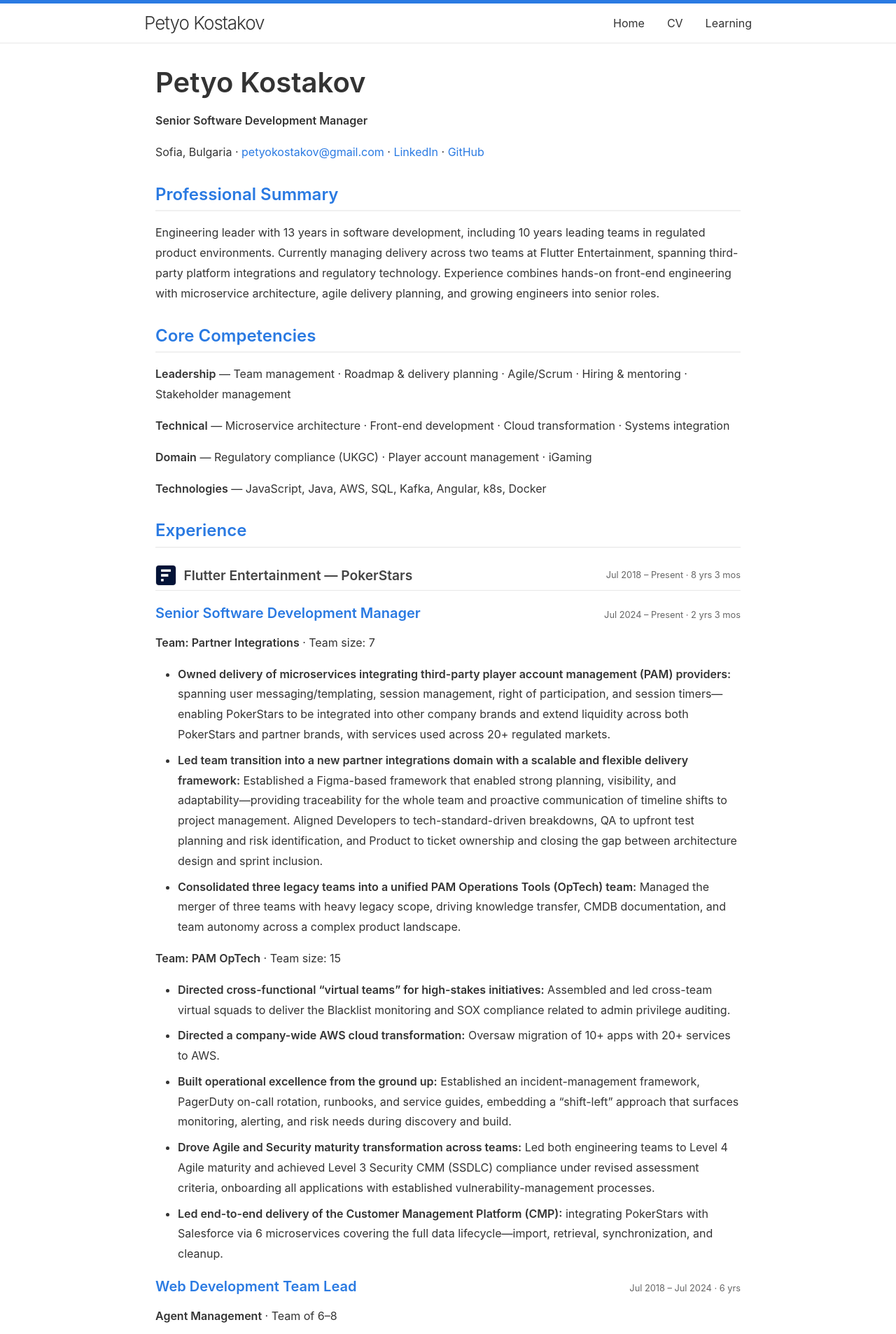
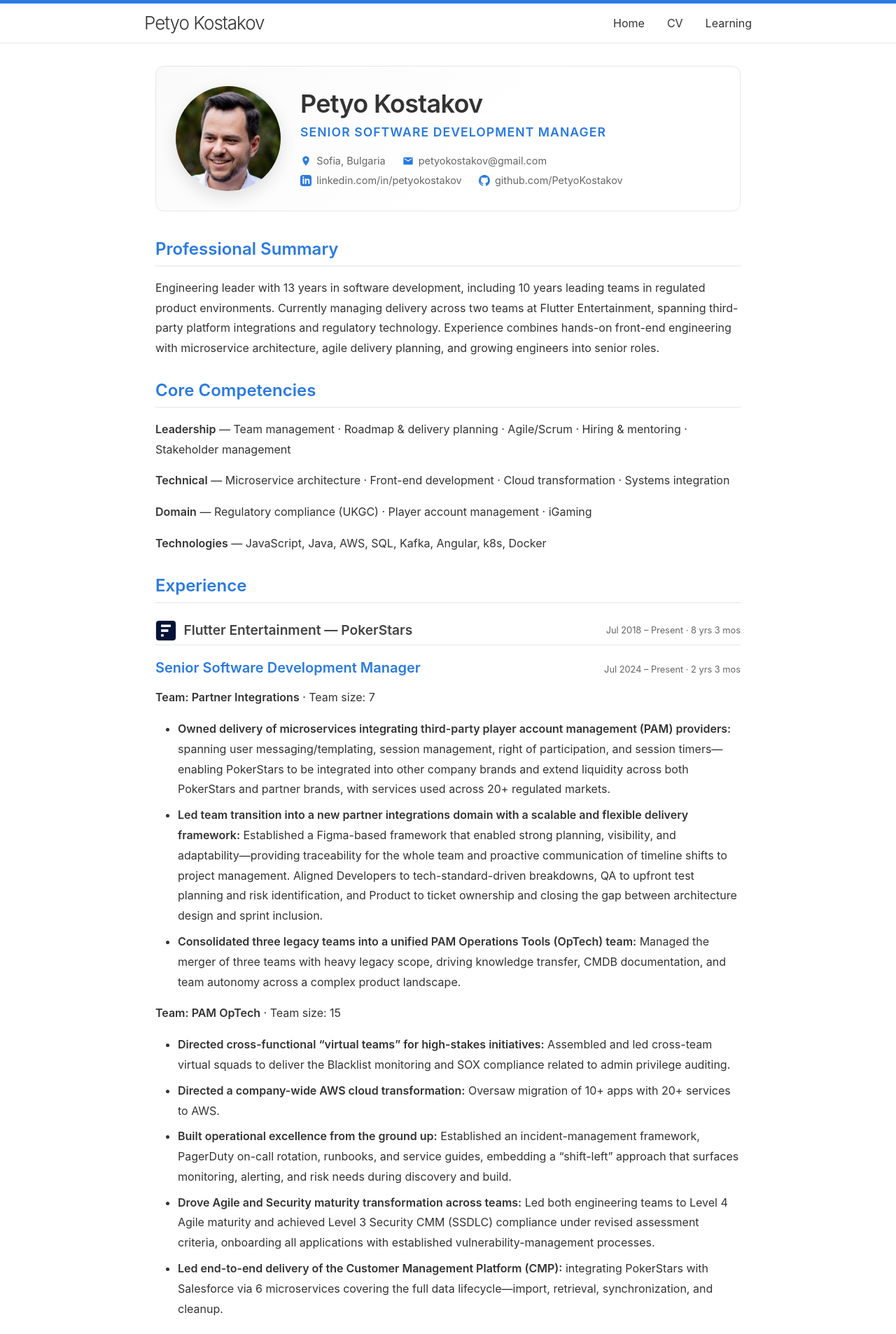
Before and after one commit to PetyoKostakov/PetyoKostakov.github.io, a Jekyll site: the page built from cv.md, in a window 1280 px wide. Shown: the top 1906 px of the page at 70% size. Built offline with Jekyll 4.4.1, drawn with Linux system fonts in a browser that asks for light colours.

Commit message:
Style personal info and add profile picture

```diff
--- a/assets/main.css
+++ b/assets/main.css
@@ -949,6 +949,112 @@ label {
 
 /* ==================== CV ==================== */
 
+/* Personal details: photo on the left, identity + contacts on the right */
+.cv-header {
+  display: flex;
+  align-items: center;
+  gap: 1.75rem;
+  margin: 1rem 0 2.5rem;
+  padding: 1.75rem;
+  border: 1px solid var(--border-color);
+  border-radius: 0.75rem;
+  background: linear-gradient(135deg, var(--background-light) 0%, #fff 60%);
+}
+
+.cv-photo {
+  width: 150px;
+  height: 150px;
+  flex-shrink: 0;
+  border-radius: 50%;
+  object-fit: cover;
+  object-position: center;
+  /* override the global img rule (height:auto, 1.5rem margin) */
+  margin: 0;
+  border: none;
+  box-shadow: 0 8px 24px rgba(0, 0, 0, 0.12);
+}
+
+.cv-identity {
+  min-width: 0;
+}
+
+.page-cv .cv-name {
+  margin: 0 0 0.2rem;
+  font-size: 2.25rem;
+  line-height: 1.15;
+  letter-spacing: -0.02em;
+}
+
+.cv-role {
+  margin: 0 0 1rem;
+  font-size: 1.1rem;
+  font-weight: 600;
+  color: var(--primary-color);
+  text-transform: uppercase;
+  letter-spacing: 0.06em;
+}
+
+.page-cv .cv-contacts {
+  display: flex;
+  flex-wrap: wrap;
+  gap: 0.45rem 1.5rem;
+  margin: 0;
+  padding: 0;
+  list-style: none;
+}
+
+.page-cv .cv-contact {
+  display: inline-flex;
+  align-items: center;
+  gap: 0.45rem;
+  margin: 0;
+  font-size: 0.9rem;
+  line-height: 1.4;
+  color: var(--light-text);
+}
+
+.cv-contact__icon {
+  width: 16px;
+  height: 16px;
+  flex-shrink: 0;
+  color: var(--primary-color);
+}
+
+.cv-contact a {
+  color: var(--light-text);
+  text-decoration: none;
+  overflow-wrap: anywhere;
+}
+
+.cv-contact a:hover {
+  color: var(--primary-color);
+  text-decoration: underline;
+}
+
+@media (max-width: 600px) {
+  .cv-header {
+    flex-direction: column;
+    align-items: center;
+    gap: 1.25rem;
+    padding: 1.5rem 1rem;
+    text-align: center;
+  }
+
+  .cv-photo {
+    width: 120px;
+    height: 120px;
+  }
+
+  .page-cv .cv-name {
+    font-size: 1.75rem;
+  }
+
+  .page-cv .cv-contacts {
+    justify-content: center;
+    gap: 0.4rem 1rem;
+  }
+}
+
 .page-cv h1 {
   margin-bottom: 0.15rem;
 }
@@ -1072,6 +1178,54 @@ label {
     margin: 0 0 0.2rem;
   }
 
+  /* Flatten the header card: no fill, no rounding, tighter spacing */
+  .cv-header {
+    gap: 1rem;
+    margin: 0 0 0.9rem;
+    padding: 0 0 0.6rem;
+    border: none;
+    border-bottom: 1px solid #999;
+    border-radius: 0;
+    background: none;
+    break-inside: avoid;
+  }
+
+  .cv-photo {
+    width: 78pt;
+    height: 78pt;
+    box-shadow: none;
+    border: 1px solid #ccc;
+    -webkit-print-color-adjust: exact;
+    print-color-adjust: exact;
+  }
+
+  .page-cv .cv-name {
+    font-size: 19pt;
+  }
+
+  .cv-role {
+    margin-bottom: 0.4rem;
+    font-size: 10.5pt;
+    color: #000;
+  }
+
+  .page-cv .cv-contact,
+  .cv-contact a {
+    font-size: 9pt;
+    color: #333;
+  }
+
+  .cv-contact__icon {
+    width: 9pt;
+    height: 9pt;
+    color: #333;
+  }
+
+  /* The label already spells out the destination */
+  .cv-contact a[href^="http"]::after {
+    content: "";
+  }
+
   h2 {
     font-size: 12.5pt;
     margin: 1.1rem 0 0.4rem;
--- a/cv.md
+++ b/cv.md
@@ -4,10 +4,46 @@ title: CV
 permalink: /cv/
 ---
 
-# Petyo Kostakov
-**Senior Software Development Manager**
+<header class="cv-header">
+  <img
+    class="cv-photo"
+    src="{{ '/assets/PetyoKostakovProfile.jpg' | relative_url }}"
+    alt="Petyo Kostakov"
+    width="150"
+    height="150">
 
-Sofia, Bulgaria · [petyokostakov@gmail.com](mailto:petyokostakov@gmail.com) · [LinkedIn](https://www.linkedin.com/in/petyokostakov/) · [GitHub](https://github.com/PetyoKostakov)
+  <div class="cv-identity">
+    <h1 class="cv-name">Petyo Kostakov</h1>
+    <p class="cv-role">Senior Software Development Manager</p>
+
+    <ul class="cv-contacts">
+      <li class="cv-contact">
+        <svg class="cv-contact__icon" viewBox="0 0 24 24" fill="currentColor" aria-hidden="true">
+          <path d="M12 2C8.13 2 5 5.13 5 9c0 5.25 7 13 7 13s7-7.75 7-13c0-3.87-3.13-7-7-7zm0 9.5A2.5 2.5 0 1 1 12 6.5a2.5 2.5 0 0 1 0 5z"/>
+        </svg>
+        <span>Sofia, Bulgaria</span>
+      </li>
+      <li class="cv-contact">
+        <svg class="cv-contact__icon" viewBox="0 0 24 24" fill="currentColor" aria-hidden="true">
+          <path d="M20 4H4c-1.1 0-1.99.9-1.99 2L2 18c0 1.1.9 2 2 2h16c1.1 0 2-.9 2-2V6c0-1.1-.9-2-2-2zm0 4l-8 5-8-5V6l8 5 8-5v2z"/>
+        </svg>
+        <a href="mailto:petyokostakov@gmail.com">petyokostakov@gmail.com</a>
+      </li>
+      <li class="cv-contact">
+        <svg class="cv-contact__icon" viewBox="0 0 24 24" fill="currentColor" aria-hidden="true">
+          <path d="M19 0h-14c-2.761 0-5 2.239-5 5v14c0 2.761 2.239 5 5 5h14c2.762 0 5-2.239 5-5v-14c0-2.761-2.238-5-5-5zm-11 19h-3v-11h3v11zm-1.5-12.268c-.966 0-1.75-.79-1.75-1.764s.784-1.764 1.75-1.764 1.75.79 1.75 1.764-.783 1.764-1.75 1.764zm13.5 12.268h-3v-5.604c0-3.368-4-3.113-4 0v5.604h-3v-11h3v1.765c1.396-2.586 7-2.777 7 2.469v6.766z"/>
+        </svg>
+        <a href="https://www.linkedin.com/in/petyokostakov/" target="_blank" rel="noopener noreferrer">linkedin.com/in/petyokostakov</a>
+      </li>
+      <li class="cv-contact">
+        <svg class="cv-contact__icon" viewBox="0 0 24 24" fill="currentColor" aria-hidden="true">
+          <path d="M12 0c-6.626 0-12 5.373-12 12 0 5.302 3.438 9.8 8.207 11.387.599.111.793-.261.793-.577v-2.234c-3.338.726-4.033-1.416-4.033-1.416-.546-1.387-1.333-1.756-1.333-1.756-1.089-.745.083-.729.083-.729 1.205.084 1.839 1.237 1.839 1.237 1.07 1.834 2.807 1.304 3.492.997.107-.775.418-1.305.762-1.604-2.665-.305-5.467-1.334-5.467-5.931 0-1.311.469-2.381 1.236-3.221-.124-.303-.535-1.524.117-3.176 0 0 1.008-.322 3.301 1.23.957-.266 1.983-.399 3.003-.404 1.02.005 2.047.138 3.006.404 2.291-1.552 3.297-1.23 3.297-1.23.653 1.653.242 2.874.118 3.176.77.84 1.235 1.911 1.235 3.221 0 4.609-2.807 5.624-5.479 5.921.43.372.823 1.102.823 2.222v3.293c0 .319.192.694.801.576 4.765-1.589 8.199-6.086 8.199-11.386 0-6.627-5.373-12-12-12z"/>
+        </svg>
+        <a href="https://github.com/PetyoKostakov" target="_blank" rel="noopener noreferrer">github.com/PetyoKostakov</a>
+      </li>
+    </ul>
+  </div>
+</header>
 
 ## Professional Summary
 
```
